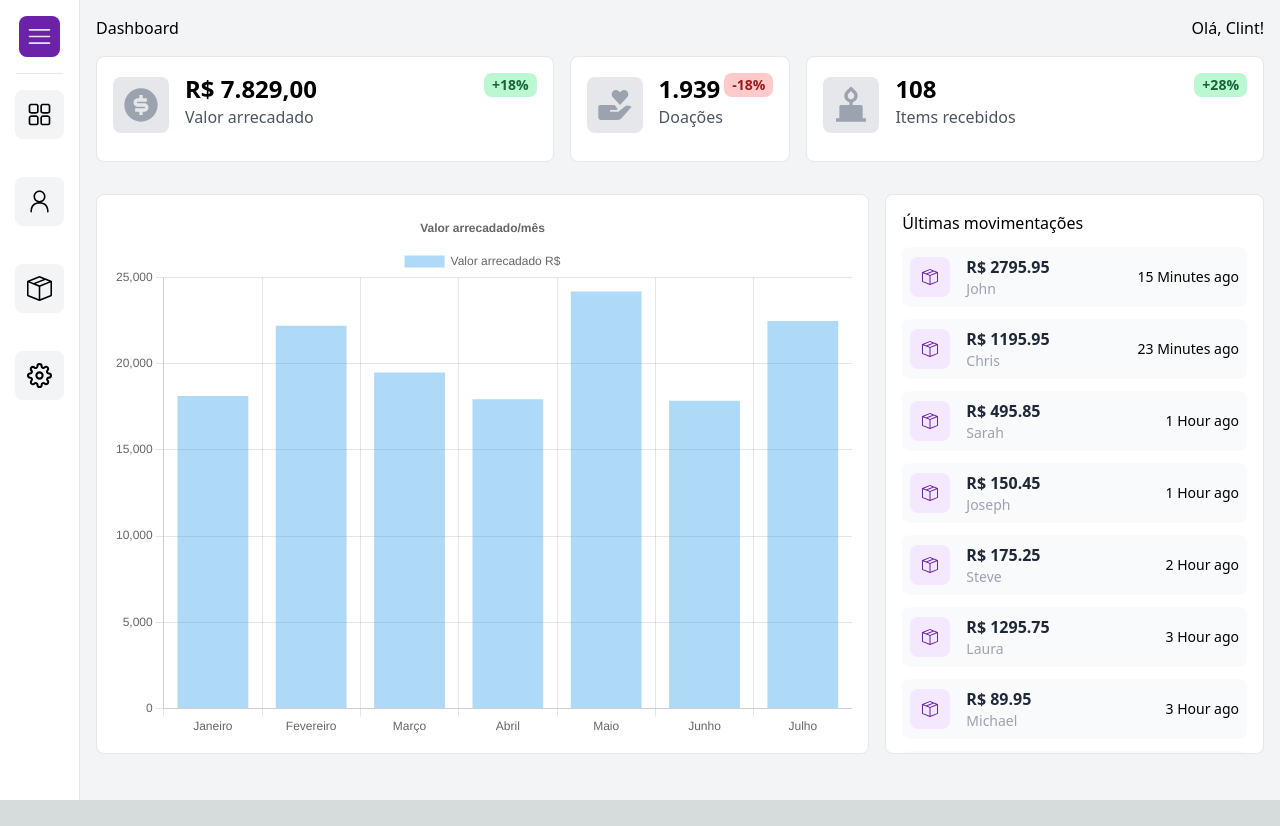
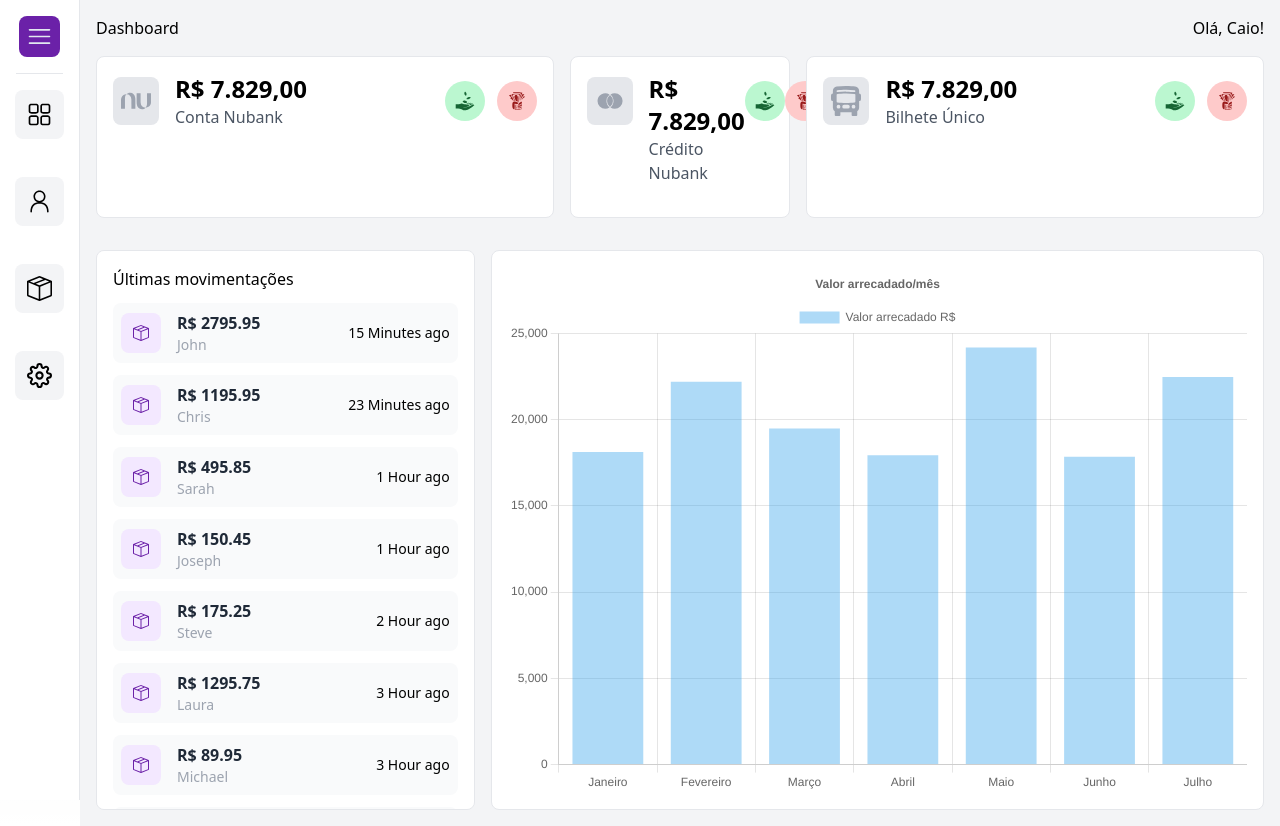
Before and after one commit to caiovidinha/estoq, a Next.js app: page / in a window 1280 px wide. Before the commit the page ends 800 px from the top, so only its background shows below. Built offline with nearby package versions, Linux system fonts and the light colour scheme.

Commit message:
Alterando links dos botões, e adaptando

```diff
--- a/package.json
+++ b/package.json
@@ -11,6 +11,7 @@
   "dependencies": {
     "autoprefixer": "10.4.14",
     "chart.js": "^4.3.0",
+    "mongoose": "^7.3.2",
     "next": "13.4.9",
     "postcss": "8.4.25",
     "react": "18.2.0",
--- a/src/components/Header.jsx
+++ b/src/components/Header.jsx
@@ -4,7 +4,7 @@ const Header = () => {
     return (
         <div className="flex justify-between px-4 pt-4">
             <h2>Dashboard</h2>
-            <h2>Olá, Clint!</h2>
+            <h2>Olá, Caio!</h2>
         </div>
     )
 }
--- a/src/components/Sidebar.jsx
+++ b/src/components/Sidebar.jsx
@@ -16,17 +16,17 @@ const Sidebar = ({children}) => {
                         </div>
                     </Link>
                     <span className="border-b-[1px] border-gray-200 w-full p-2"></span>
-                    <Link href='/costumers'>
+                    <Link href='/'>
                         <div className="bg-gray-100 hover:bg-gray-200 cursor-pointer my-4 p-3 rounded-lg inline-block">
                             <RxDashboard size={25} />
                         </div>
                     </Link>
-                    <Link href='/person'>
+                    <Link href='/costumers'>
                         <div className="bg-gray-100 hover:bg-gray-200 cursor-pointer my-4 p-3 rounded-lg inline-block">
                             <RxPerson size={25} />
                         </div>
                     </Link>
-                    <Link href='/items'>
+                    <Link href='/orders'>
                         <div className="bg-gray-100 hover:bg-gray-200 cursor-pointer my-4 p-3 rounded-lg inline-block">
                             <BsBoxSeam size={25} />
                         </div>
--- a/src/components/TopCards.jsx
+++ b/src/components/TopCards.jsx
@@ -1,49 +1,64 @@
 import React from 'react'
-import { RiMoneyDollarCircleFill, RiCandleFill } from 'react-icons/ri'
-import { BiSolidDonateHeart } from 'react-icons/bi'
-
-
+import { BiLogoMastercard } from 'react-icons/bi'
+import { GiTakeMyMoney,GiReceiveMoney } from 'react-icons/gi'
+import { BsBusFrontFill } from 'react-icons/bs'
+import { SiNubank } from 'react-icons/si'
 const TopCards = () => {
   return (
     <div className='grid lg:grid-cols-5 gap-4 p-4'>
         <div className='lg:col-span-2 col-span-1 bg-white flex justify-between w-full border p-4 rounded-lg'>
-            <div className='bg-gray-200 text-gray-400 h-14 p-2 mt-1 mr-4 rounded-lg flex items-center justify-center'>
-                <RiMoneyDollarCircleFill size={40}/>
+            <div className='bg-gray-200 text-gray-400 h-12 p-2 mt-1 mr-4 rounded-lg flex items-center justify-center'>
+                <SiNubank size={30}/>
             </div>
             <div className='flex flex-col w-full pb-4'>
-                <p className='text-2xl font-bold'>R$ 7.829,00</p>
-                <p className='text-gray-600'>Valor arrecadado</p>
+                <p className='sm:text-2xl text-xl font-bold'>R$ 7.829,00</p>
+                <p className='text-gray-600'>Conta Nubank</p>
             </div>
-            <p className='bg-green-200 flex justify-center items-center p-2 rounded-lg h-6'>
-               <span className='text-green-800 text-sm font-bold'>+18%</span>
-            </p>
-
+        <div className='flex w-36 justify-between'>
+            <button className='bg-green-200 flex justify-center items-center mt-2 rounded-full h-10 w-10'>
+                <GiReceiveMoney className='text-green-800' size={20}/>
+            </button>
+            <button className='bg-red-200 flex justify-center items-center mt-2 rounded-full h-10 w-10'>
+                <GiTakeMyMoney className='text-red-800' size={20}/>
+            </button>
+        </div>
         </div>
 
+
         <div className='bg-white flex justify-between w-full border p-4 rounded-lg'>
-            <div className='bg-gray-200 text-gray-400 h-14 p-2 mt-1 mr-4 rounded-lg flex items-center justify-center'>
-                <BiSolidDonateHeart size={40}/>
+            <div className='bg-gray-200 text-gray-400 h-12 p-2 mt-1 mr-4 rounded-lg flex items-center justify-center'>
+                <BiLogoMastercard size={30}/>
             </div>
             <div className='flex flex-col w-full pb-4'>
-                <p className='text-2xl font-bold'>1.939</p>
-                <p className='text-gray-600'>Doações</p>
+            <p className='sm:text-2xl text-xl font-bold'>R$ 7.829,00</p>
+                <p className='text-gray-600'>Crédito Nubank</p>
             </div>
-            <p className='bg-red-200 flex justify-center items-center p-2 rounded-lg h-6'>
-               <span className='text-red-800 text-sm font-bold'>-18%</span>
-            </p>
+            <div className='flex w-36 justify-between'>
+            <button className='bg-green-200 flex justify-center items-center mt-2 rounded-full h-10 w-10'>
+                <GiReceiveMoney className='text-green-800' size={20}/>
+            </button>
+            <button className='bg-red-200 flex justify-center items-center mt-2 rounded-full h-10 w-10'>
+                <GiTakeMyMoney className='text-red-800' size={20}/>
+            </button>
+        </div>
         </div>
 
         <div className='lg:col-span-2 col-span-1 bg-white flex justify-between w-full border p-4 rounded-lg'>
-            <div className='bg-gray-200 text-gray-400 h-14 p-2 mt-1 mr-4 rounded-lg flex items-center justify-center'>
-                <RiCandleFill size={40}/>
+            <div className='bg-gray-200 text-gray-400 h-12 p-2 mt-1 mr-4 rounded-lg flex items-center justify-center'>
+                <BsBusFrontFill size={30}/>
             </div>
             <div className='flex flex-col w-full pb-4'>
-                <p className='text-2xl font-bold'>108</p>
-                <p className='text-gray-600'>Items recebidos</p>
+            <p className='sm:text-2xl text-xl font-bold'>R$ 7.829,00</p>
+                <p className='text-gray-600'>Bilhete Único</p>
             </div>
-            <p className='bg-green-200 flex justify-center items-center p-2 rounded-lg h-6'>
-               <span className='text-green-800 text-sm font-bold'>+28%</span>
-            </p>
+            <div className='flex w-36 justify-between'>
+            <button className='bg-green-200 flex justify-center items-center mt-2 rounded-full h-10 w-10'>
+                <GiReceiveMoney className='text-green-800' size={20}/>
+            </button>
+            <button className='bg-red-200 flex justify-center items-center mt-2 rounded-full h-10 w-10'>
+                <GiTakeMyMoney className='text-red-800' size={20}/>
+            </button>
+        </div>
         </div>
 
 
--- a/src/pages/costumers.jsx
+++ b/src/pages/costumers.jsx
@@ -1,16 +1,12 @@
 import React from 'react'
 import { BsPersonFill, BsThreeDotsVertical } from 'react-icons/bs'
 import { data } from '../data/data'
+import Header from '@/components/Header'
 
 const costumers = () => {
   return (
     <div className='bg-gray-100 min-h-screen'>
-
-    	<div className= 'flex justify-between p-4'>
-    	<h2>Costumers</h2>
-    	<h2>Olá, Clint</h2>
-    	</div>
-
+		<Header />
     	<div className='p-4'>
     		<div className='w-full m-auto p-4 border rounded-lg bg-white overflow-y-auto'>
 				<div className='my-3 p-2 grid md:grid-cols-4 sm:grid-cols-3 grid-cols-2 items-center justify-between cursor-pointer font-bold'>
--- a/src/pages/index.js
+++ b/src/pages/index.js
@@ -10,8 +10,8 @@ export default function Home() {
     <Header />
     <TopCards />
     <div className='p-4 grid md:grid-cols-3 grid-cols-1 gap-4'>
-      <BarChart />
-      <RecentOrders />
+    <RecentOrders />
+    <BarChart />
     </div>
     </main>
   )
--- a/src/pages/orders.jsx
+++ b/src/pages/orders.jsx
@@ -2,14 +2,12 @@ import React from 'react'
 import { FaShoppingBag } from 'react-icons/fa'
 import { BsThreeDotsVertical } from 'react-icons/bs'
 import { data } from '@/data/data'
+import Header from '@/components/Header'
 
 const orders = () => {
   return (
     <div className='bg-gray-100 min-h-screen'>
-		<div className='flex justify-between p-4'>
-		<h2>Orders</h2>
-		<h2>Olá, Clint</h2>
-		</div>
+		<Header />
     	<div className='p-4'>
 			<div className='w-full m-auto p-4 border rounded-lg overflow-y-auto'>
 				<div className='my-3 p-2 grid md:grid-cols-4 sm:grid-cols-3 grid-cols-2 items-center justify-between font-bold'>
```
Also changed, not shown: 1 other file (tests, documents, lock files or other folders).
